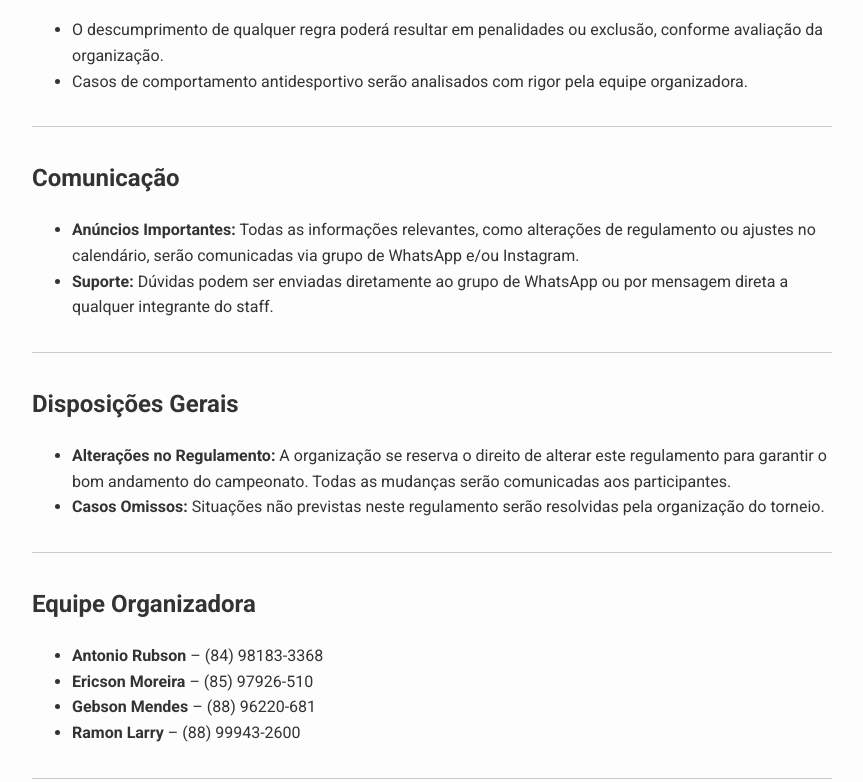
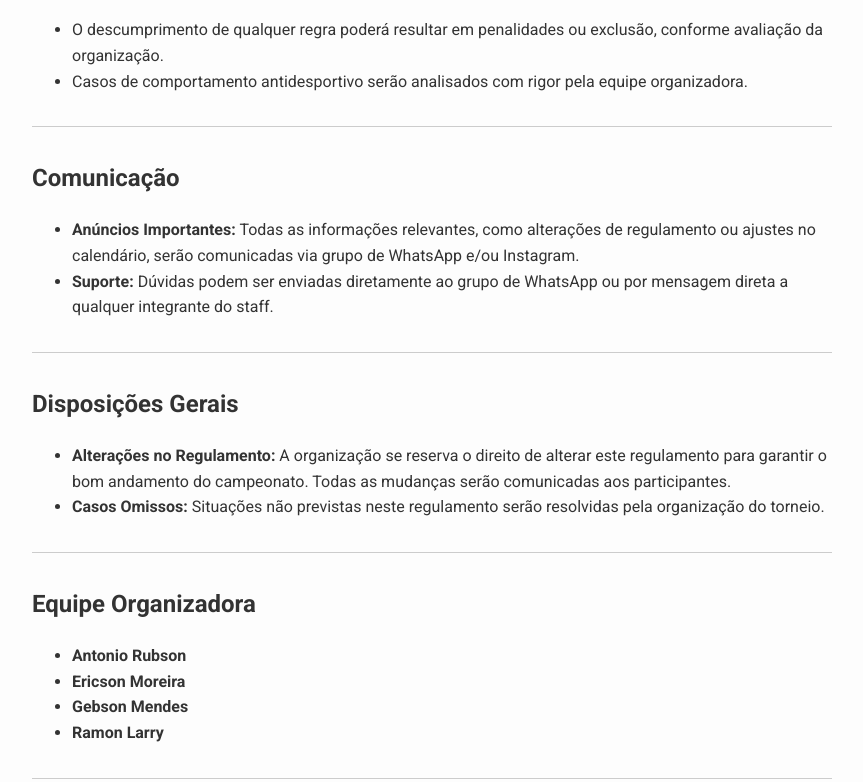
Before and after one commit to ericsonmoreira/budsgamehouseliga, a plain HTML site: page regulamento.html in a window 1280 px wide. Shown: the part 2690-3472 px from the top of the page, without its empty margins (208-1071 px from the left). Drawn offline with Linux system fonts and the light colour scheme.

Commit message:
removendo telefones

```diff
--- a/regulamento.html
+++ b/regulamento.html
@@ -251,10 +251,10 @@
 
       <h2><strong>Equipe Organizadora</strong></h2>
       <ul>
-        <li><strong>Antonio Rubson</strong> – (84) 98183-3368</li>
-        <li><strong>Ericson Moreira</strong> – (85) 97926-510</li>
-        <li><strong>Gebson Mendes</strong> – (88) 96220-681</li>
-        <li><strong>Ramon Larry</strong> – (88) 99943-2600</li>
+        <li><strong>Antonio Rubson</strong></li>
+        <li><strong>Ericson Moreira</strong></li>
+        <li><strong>Gebson Mendes</strong></li>
+        <li><strong>Ramon Larry</strong></li>
       </ul>
 
       <hr />
```
